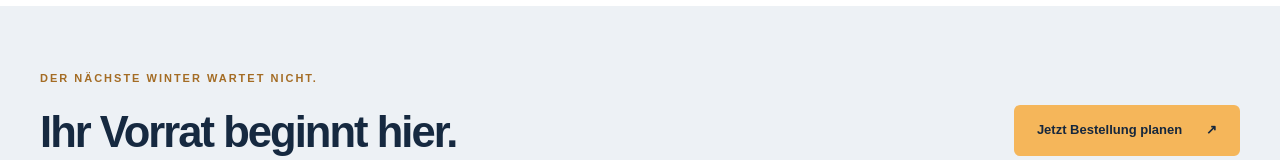
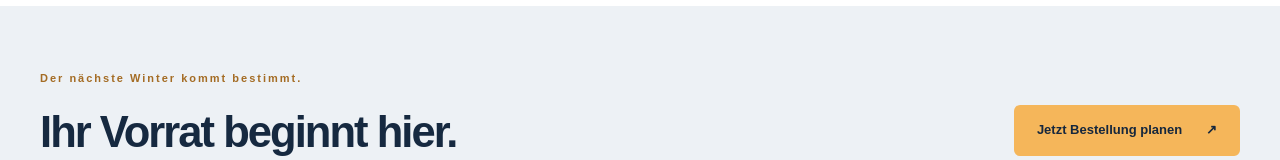
Before and after one commit to Opernreisefuehrer/streusalz, a Next.js app: page / in a window 1280 px wide. Shown: the part 4430-4590 px from the top of the page. Built offline with nearby package versions, Linux system fonts and the light colour scheme; no server answers.

Commit message:
feat: update contact call-to-action text for improved clarity and engagement

```diff
--- a/src/app/page.tsx
+++ b/src/app/page.tsx
@@ -54,7 +54,7 @@ export default function Home() {
       ].map(([number, title, copy]) => <article className="step" key={number}><span>{number}</span><h3>{title}</h3><p>{copy}</p></article>)}</div></section>
       <section className="knowledge section" id="wissen"><div className="container knowledge-grid"><div><p className="eyebrow">STREUSALZ & AUFTAUSALZ</p><h2>Streusalz für Wege,<br />Einfahrten und Straßen.</h2><p>Streusalz wirkt bei Eis und Schnee abtauend. Die Salzlösung senkt den Gefrierpunkt des Wassers. Die Wirksamkeit hängt unter anderem von Temperatur, Dosierung und Witterung ab.</p><p>Planen Sie Ihren Wintervorrat frühzeitig. Lagern Sie Streusalz trocken und geschützt und beachten Sie die örtlichen Vorschriften für dessen Einsatz.</p></div><div className="spec-card"><h3>Produktwissen auf einen Blick</h3><dl><div><dt>Salztyp</dt><dd>Steinsalz · Natriumchlorid (NaCl)</dd></div><div><dt>Lieferantenspezifikation</dt><dd>mind. 96 % NaCl · 0,1–5 mm</dd></div><div><dt>Gebinde</dt><dd>1-t-BigBag oder 25-kg-Säcke</dd></div><div><dt>Sackware</dt><dd>40 Säcke pro Palette</dd></div><div><dt>Liefergebiet</dt><dd>Deutschland</dd></div></dl><p className="fine-print">Angaben gemäß aktueller Lieferantenbestätigung. Die Eignung nach geltender TL Streu wird vor der Auftragsfreigabe geprüft.</p></div></div></section>
       <section className="section container faq-section" id="faq"><div><p className="eyebrow">KLARE ANTWORTEN</p><h2>Gut vorbereitet.<br />Gut informiert.</h2><p>Ihre Frage ist nicht dabei?</p><a className="text-link" href={`mailto:${company.email}`}>Sprechen Sie mit uns ↗</a></div><div>{faqs.map(([question, answer]) => <details className="faq" key={question}><summary>{question}<span aria-hidden="true">+</span></summary><p>{answer}</p></details>)}</div></section>
-      <section className="contact-cta"><div className="container"><div><p className="eyebrow">DER NÄCHSTE WINTER WARTET NICHT.</p><h2>Ihr Vorrat beginnt hier.</h2><p>Gebinde wählen. Preis inklusive Lieferung erhalten. Auf Rechnung bestellen.</p></div><Link className="button" href="/bestellen">Jetzt Bestellung planen <span aria-hidden="true">↗</span></Link></div></section>
+      <section className="contact-cta"><div className="container"><div><p className="eyebrow">Der nächste Winter kommt bestimmt.</p><h2>Ihr Vorrat beginnt hier.</h2><p>Gebinde wählen. Preis inklusive Lieferung erhalten. Auf Rechnung bestellen.</p></div><Link className="button" href="/bestellen">Jetzt Bestellung planen <span aria-hidden="true">↗</span></Link></div></section>
     </main>
   );
 }
```
